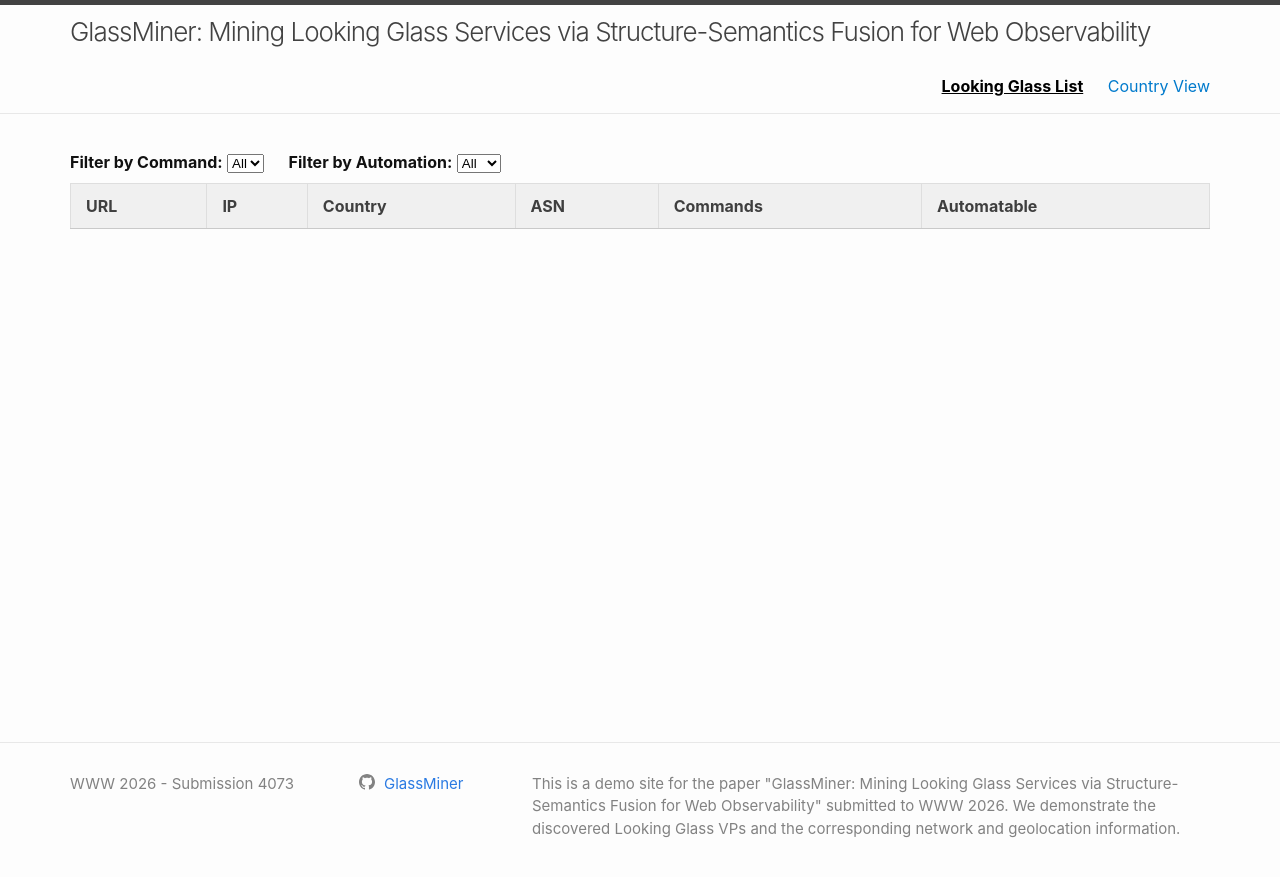
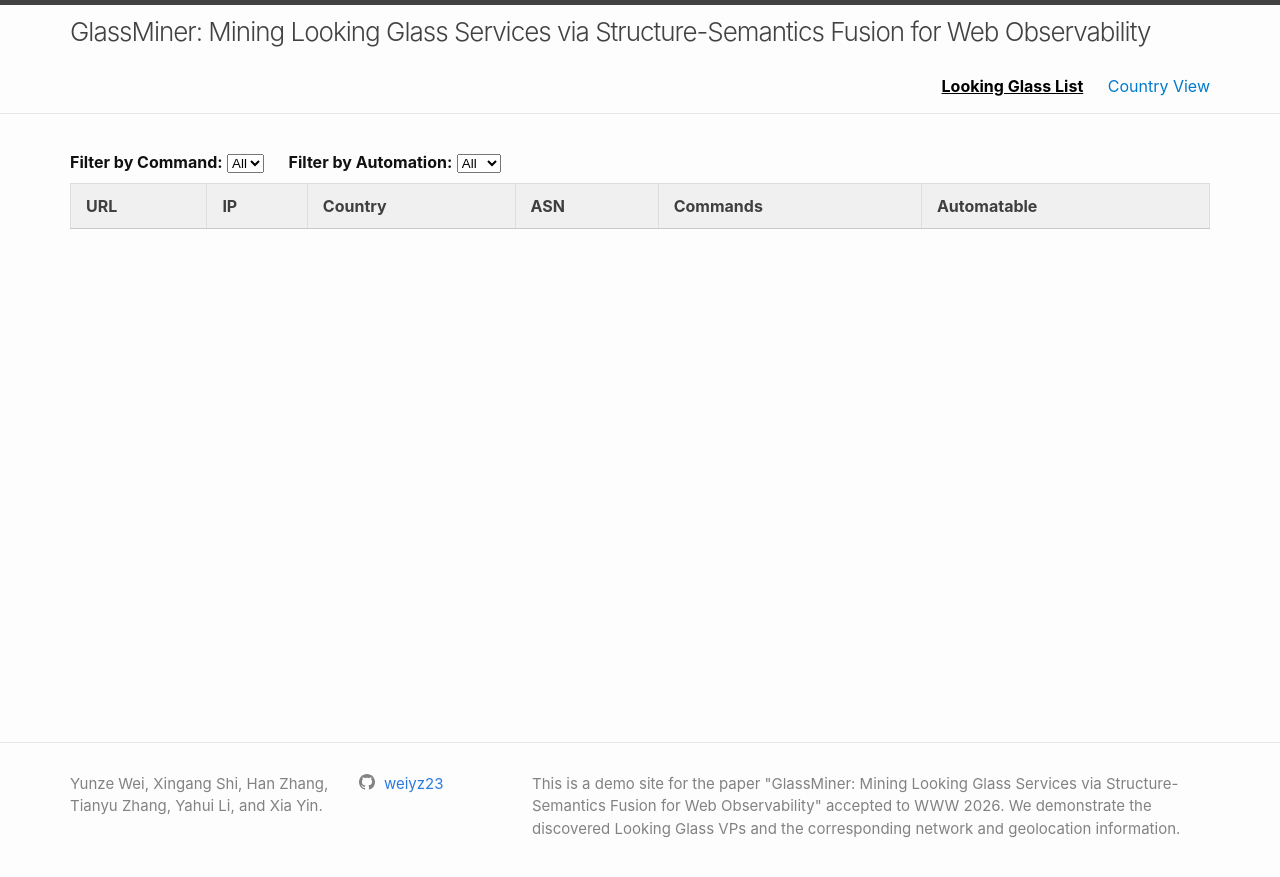
Before and after one commit to weiyz23/WWW26-GlassMiner, a Jekyll site: the page built from index.html, in a window 1280 px wide. Shown: the top 877 px of the page. Built offline with Jekyll 4.4.1, drawn with Linux system fonts in a browser that asks for light colours.

Commit message:
change to camera-ready style

```diff
--- a/_config.yml
+++ b/_config.yml
@@ -19,14 +19,14 @@
 # in the templates via {{ site.myvariable }}.
 
 title: "GlassMiner: Mining Looking Glass Services via Structure-Semantics Fusion for Web Observability"
-email: anonymous@none.com
-author: "WWW 2026 - Submission 4073"
+email: weiyz23@mails.tsinghua.edu.cn
+author: "Yunze Wei, Xingang Shi, Han Zhang, Tianyu Zhang, Yahui Li, and Xia Yin."
 description: >- # this means to ignore newlines until "baseurl:"
-  This is a demo site for the paper "GlassMiner: Mining Looking Glass Services via Structure-Semantics Fusion for Web Observability" submitted to WWW 2026. We demonstrate the discovered Looking Glass VPs and the corresponding network and geolocation information.
-baseurl: "/GlassMiner" # the subpath of your site, e.g. /blog
-url: "" # the base hostname & protocol for your site, e.g. http://example.com
-github_username: GlassMiner
-github_repository: https://anonymous.4open.science/r/WWW26-GlassMiner-4073/
+  This is a demo site for the paper "GlassMiner: Mining Looking Glass Services via Structure-Semantics Fusion for Web Observability" accepted to WWW 2026. We demonstrate the discovered Looking Glass VPs and the corresponding network and geolocation information.
+baseurl: "/WWW26-GlassMiner"
+url: "https://weiyz23.github.io"
+github_username: weiyz23
+github_repository: https://github.com/weiyz23/WWW26-GlassMiner
 # Build settings
 theme: minima
 plugins:
```
